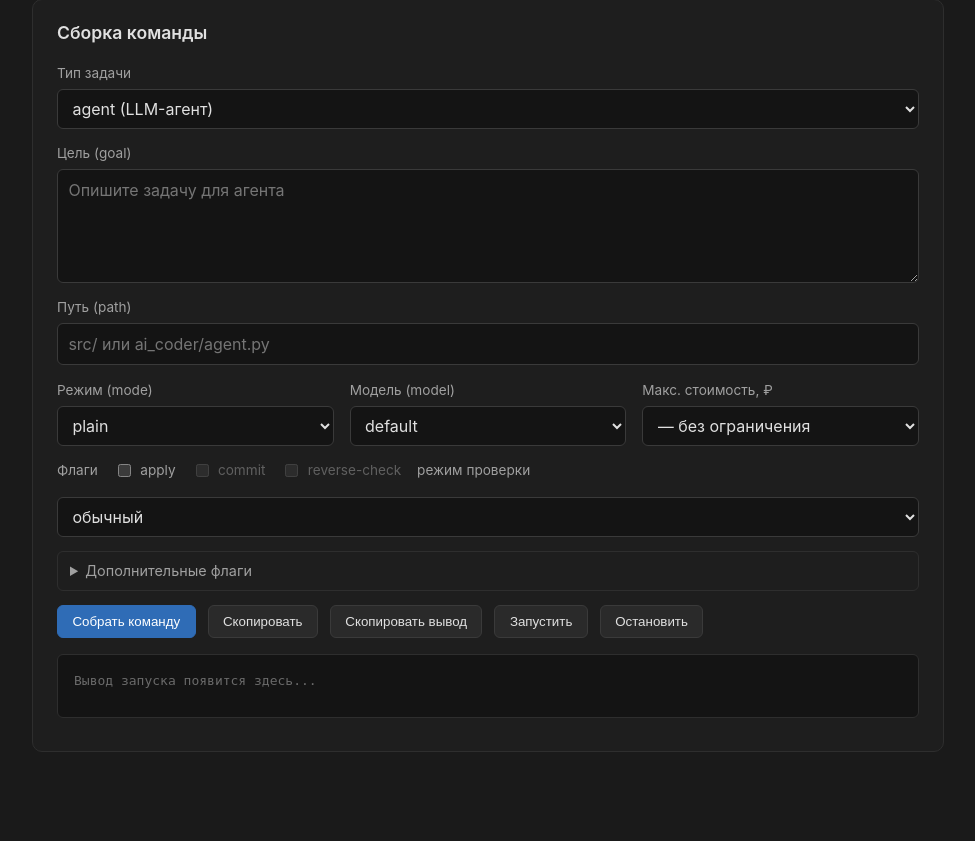
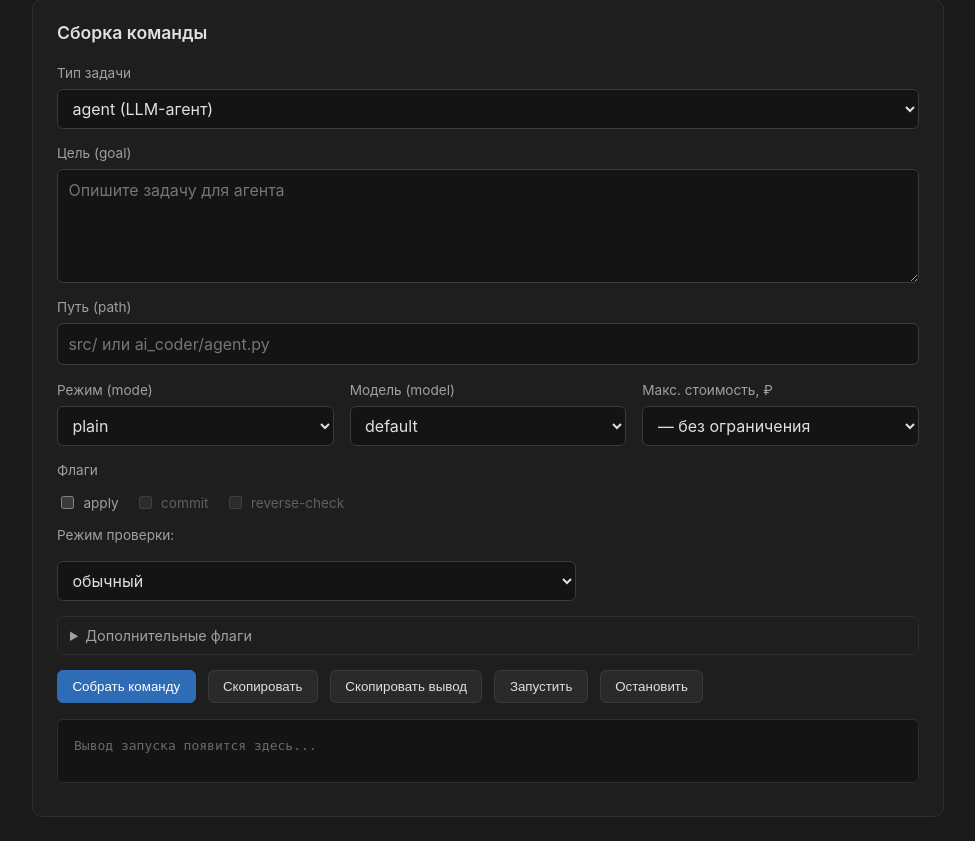
Before and after one commit to bauman-robotics/ai-coder, a FastAPI app: page / in a window 1280 px wide. Shown: the part 185-1026 px from the top of the page, without its empty margins (152-1127 px from the left). Before the commit the page ends 937 px from the top, so only its background shows below. Run offline with FastAPI, Linux system fonts and the light colour scheme; some libraries are stand-ins or nearby versions.

Commit message:
fix form 1

```diff
--- a/ai_coder/gui/static/style.css
+++ b/ai_coder/gui/static/style.css
@@ -126,7 +126,13 @@ textarea {
 }
 
 .flags {
-    flex-direction: row;
+    flex-direction: column;
+    align-items: flex-start;
+    gap: 0.75rem;
+}
+
+.flags-row {
+    display: flex;
     flex-wrap: wrap;
     align-items: center;
     gap: 1rem;
--- a/ai_coder/gui/templates/index.html
+++ b/ai_coder/gui/templates/index.html
@@ -98,6 +98,7 @@
 
                 <div class="field flags agent-only">
                     <span class="flags-label">Флаги</span>
+                    <div class="flags-row">
                         <label class="checkbox" id="apply-label">
                             <input type="checkbox" name="apply" value="true"> apply
                         </label>
@@ -107,12 +108,15 @@
                         <label class="checkbox" id="reverse-check-label" title="требует --tool-loop">
                             <input type="checkbox" name="reverse_check" value="true"> reverse-check
                         </label>
-                    <label for="check-mode">режим проверки</label>
+                    </div>
+                    <div class="flags-row">
+                        <label for="check-mode">Режим проверки:</label>
                         <select id="check-mode" name="check_mode">
                             <option value="normal">обычный</option>
                             <option value="dry-run">dry-run (только логи)</option>
                             <option value="dry-read">dry-read (read разрешён, write блокирован)</option>
                         </select>
+                    </div>
                 </div>
 
                 <details class="advanced">
```
Lines whose indentation alone changed are shown as unchanged.
